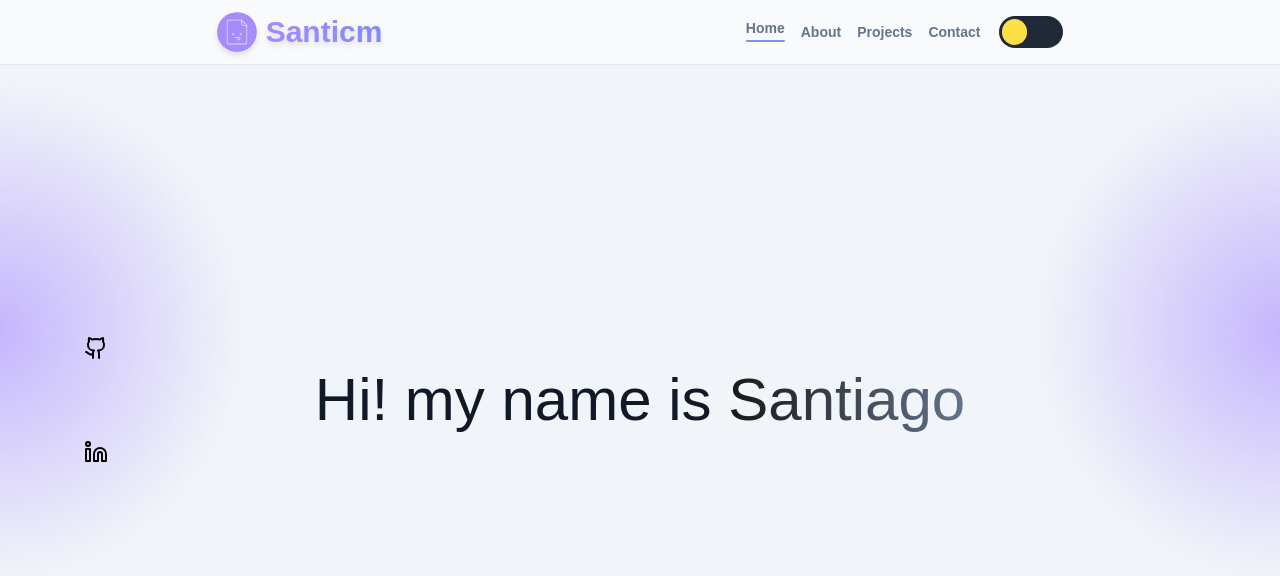
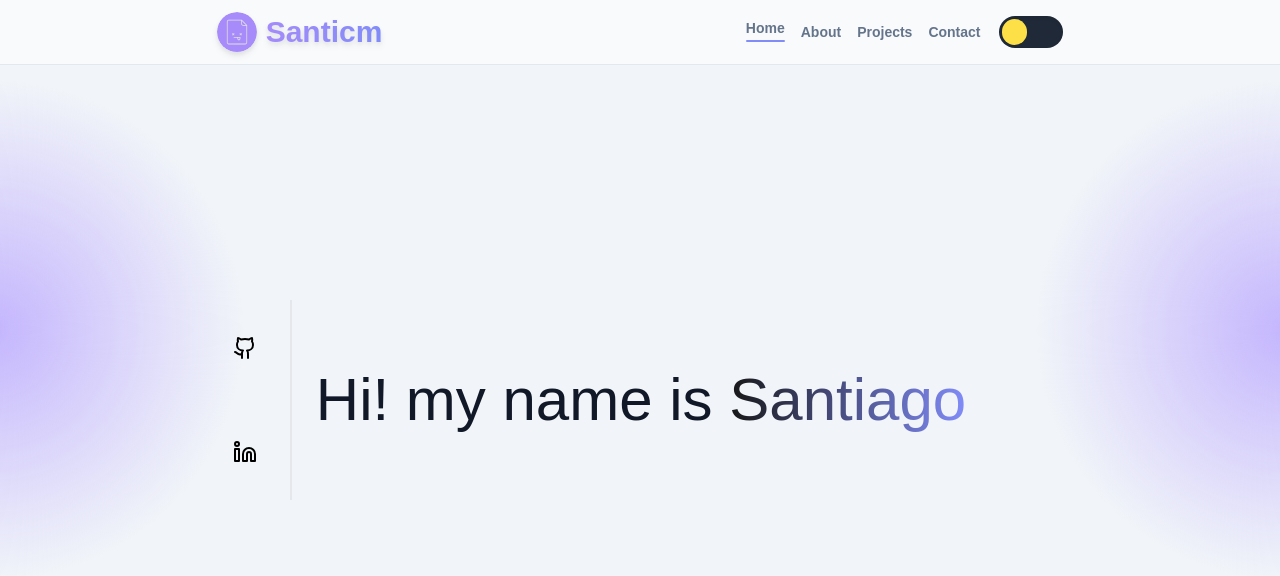
Before and after one commit to Santicm23/Santicm23, an Astro site: page / in a window 1280 px wide. Built offline with nearby package versions, Linux system fonts and the light colour scheme; Astro itself is replaced by a stand-in of ours.

Commit message:
fixing home section design

```diff
--- a/src/components/menu/Menu.astro
+++ b/src/components/menu/Menu.astro
@@ -1,6 +1,6 @@
 ---
 import ThemeToggle from "../buttons/ThemeToggleButton.astro"
-import Title from "../text/Title.astro"
+import Logo from "../text/Logo.astro"
 import MenuItemGroup from "./MenuItemGroup"
 ---
 
@@ -10,7 +10,7 @@ import MenuItemGroup from "./MenuItemGroup"
 		class="fixed z-20 h-16 w-full animate-slide-in-top bg-slate-50/60 backdrop-blur-xl dark:bg-gray-950/60"
 	>
 		<nav class="m-auto flex h-full w-2/3 items-center justify-between px-1 md:gap-0">
-			<Title />
+			<Logo />
 			<MenuItemGroup client:load />
 			<ThemeToggle class="flex justify-end" />
 		</nav>
--- /dev/null
+++ b/src/components/text/Logo.astro
@@ -0,0 +1,8 @@
+<a href="#home" class="flex items-center md:w-full">
+	<img src="./logo.svg" alt="logo" class="h-10 rounded-full drop-shadow-md" />
+	<p
+		class="hidden bg-gradient-to-r from-violet-400 to-indigo-400 bg-clip-text text-3xl font-bold text-transparent drop-shadow-md md:block"
+	>
+		&nbsp;Santicm
+	</p>
+</a>
--- a/src/components/text/Title.astro
+++ b/src/components/text/Title.astro
@@ -1,8 +1,10 @@
-<a href="#home" class="flex items-center md:w-full">
-	<img src="./logo.svg" alt="logo" class="h-10 rounded-full drop-shadow-md" />
-	<p
-		class="hidden bg-gradient-to-r from-violet-400 to-indigo-400 bg-clip-text text-3xl font-bold text-transparent drop-shadow-md md:block"
+<h2
+	class="relative animate-tracking-in-expand text-center text-3xl font-medium text-gray-900 [text-wrap:balance] dark:text-gray-50 sm:text-6xl"
+>
+	Hi! my name is{" "}
+	<span
+		class="inline-flex bg-gradient-to-r from-neutral-900 via-indigo-400 bg-[200%_auto] bg-clip-text leading-loose text-transparent dark:from-neutral-100 dark:via-violet-400"
 	>
-		&nbsp;Santicm
-	</p>
-</a>
+		Santiago
+	</span>
+</h2>
--- a/src/sections/HomeSection.astro
+++ b/src/sections/HomeSection.astro
@@ -2,20 +2,11 @@
 import SocialButton from "../components/buttons/SocialButton.astro"
 import GitHubIcon from "../components/icons/GitHubIcon.astro"
 import LinkedInIcon from "../components/icons/LinkedInIcon.astro"
+import Title from "../components/text/Title.astro"
 ---
 
-<section id="home" class="relative z-10 h-screen w-full">
-	<h2
-		class="relative left-1/2 top-1/2 w-2/3 -translate-x-1/2 -translate-y-1/2 animate-tracking-in-expand text-center text-3xl font-medium text-gray-900 [text-wrap:balance] dark:text-gray-50 sm:text-6xl"
-	>
-		Hi! my name is{" "}
-		<span
-			class="inline-flex bg-gradient-to-r from-neutral-900 via-slate-500 to-neutral-500 bg-[200%_auto] bg-clip-text leading-loose text-transparent dark:from-neutral-100 dark:via-slate-400 dark:to-neutral-400"
-		>
-			Santiago
-		</span>
-	</h2>
-	<div class="absolute left-20 top-0 flex h-full flex-col justify-center gap-20">
+<section id="home" class="relative z-10 mx-auto flex h-screen w-2/3 items-center justify-around">
+	<div class="flex h-1/4 w-10 flex-col items-center justify-center gap-y-20">
 		<SocialButton href="https://github.com/Santicm23" name="GitHub">
 			<GitHubIcon
 				class="w-8 duration-200 hover:scale-125 hover:stroke-indigo-400 dark:stroke-neutral-100 dark:hover:stroke-indigo-400"
@@ -27,4 +18,8 @@ import LinkedInIcon from "../components/icons/LinkedInIcon.astro"
 			/>
 		</SocialButton>
 	</div>
+	<div class="h-1/4 border-r-2"></div>
+	<Title />
+	<div></div>
+	<div class="w-10"></div>
 </section>
```
Also changed, not shown: src/components/menu/MenuItem.tsx (+4 -4 lines).
